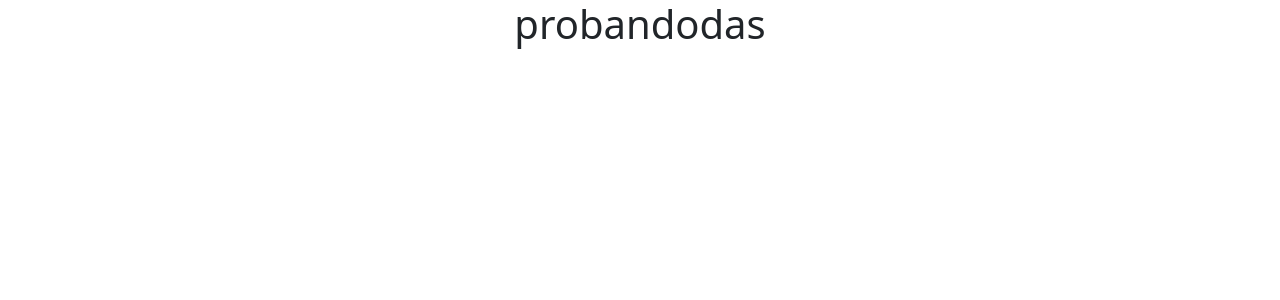
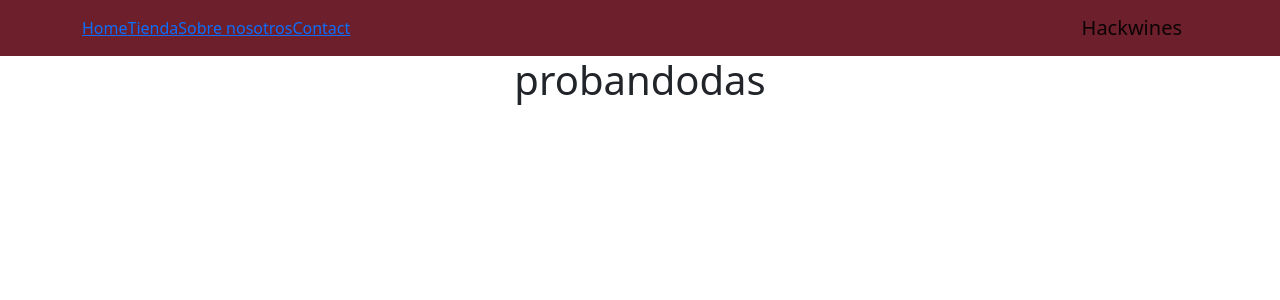
Before and after one commit to SantiTorija/ecommerce_front_end, a React (Create React App) app: page / in a window 1280 px wide. Shown: the top 300 px of the page. Built offline with nearby package versions, Linux system fonts and the light colour scheme.

Commit message:
routes colocado

```diff
--- a/package.json
+++ b/package.json
@@ -11,6 +11,7 @@
     "react-bootstrap": "^2.5.0",
     "react-dom": "^18.2.0",
     "react-player": "^2.10.1",
+    "react-router-dom": "^6.3.0",
     "react-scripts": "5.0.1",
     "web-vitals": "^2.1.4"
   },
--- a/src/App.js
+++ b/src/App.js
@@ -1,11 +1,14 @@
 import "./App.css";
 import { Home } from "./pages/Home";
 import "bootstrap/dist/css/bootstrap.min.css";
+import { Routes, Route } from "react-router-dom";
 
 function App() {
   return (
     <div className="App">
-      <Home />
+      <Routes>
+        <Route path="/" element={<Home />} />
+      </Routes>
     </div>
   );
 }
--- a/src/components/HeroVideo.jsx
+++ b/src/components/HeroVideo.jsx
@@ -1,10 +1,12 @@
 import "../styles/home.css";
 import ReactPlayer from "react-player";
 
-export const HeroVideo = () => {
-	return (
-		<>
-			<h1>probandodas</h1>
-		</>
-	);
-};
+function HeroVideo() {
+  return (
+    <>
+      <h1>probandodas</h1>
+    </>
+  );
+}
+
+export default HeroVideo;
--- a/src/components/Navbar.jsx
+++ b/src/components/Navbar.jsx
@@ -2,18 +2,19 @@ import Container from "react-bootstrap/Container";
 import Nav from "react-bootstrap/Nav";
 import Navbar from "react-bootstrap/Navbar";
 import "../styles/navbar.css";
+import { Link } from "react-router-dom";
 
-function BasicExample() {
+function NavBar() {
   return (
     <Navbar className="navbar" expand="lg">
-      <Container>
+      <Container className="navbar-container">
         <Navbar.Toggle aria-controls="basic-navbar-nav" />
         <Navbar.Collapse id="basic-navbar-nav">
           <Nav className="me-auto">
-            <Nav.Link href="#home">Home</Nav.Link>
-            <Nav.Link href="#link">Tienda</Nav.Link>
-            <Nav.Link href="#link">Sobre nosotros</Nav.Link>
-            <Nav.Link href="#link">Contact</Nav.Link>
+            <Link to={"/"}>Home</Link>
+            <Link to={""}>Tienda</Link>
+            <Link to={""}>Sobre nosotros</Link>
+            <Link to={""}>Contact</Link>
           </Nav>
         </Navbar.Collapse>
         <Navbar.Brand href="#home">Hackwines</Navbar.Brand>
@@ -22,4 +23,4 @@ function BasicExample() {
   );
 }
 
-export default BasicExample;
+export default NavBar;
--- a/src/index.js
+++ b/src/index.js
@@ -1,13 +1,16 @@
-import React from 'react';
-import ReactDOM from 'react-dom/client';
-import './index.css';
-import App from './App';
-import reportWebVitals from './reportWebVitals';
+import React from "react";
+import ReactDOM from "react-dom/client";
+import "./index.css";
+import App from "./App";
+import reportWebVitals from "./reportWebVitals";
+import { BrowserRouter } from "react-router-dom";
 
-const root = ReactDOM.createRoot(document.getElementById('root'));
+const root = ReactDOM.createRoot(document.getElementById("root"));
 root.render(
   <React.StrictMode>
-    <App />
+    <BrowserRouter>
+      <App />
+    </BrowserRouter>
   </React.StrictMode>
 );
 
--- a/src/pages/home.jsx
+++ b/src/pages/home.jsx
@@ -1,10 +1,12 @@
 import "../styles/home.css";
-import { HeroVideo } from "../components/HeroVideo";
+import HeroVideo from "../components/HeroVideo";
+import NavBar from "../components/Navbar";
 
 export const Home = () => {
-	return (
-		<>
-			<HeroVideo />
-		</>
-	);
+  return (
+    <>
+      <NavBar />
+      <HeroVideo />
+    </>
+  );
 };
--- a/src/styles/navbar.css
+++ b/src/styles/navbar.css
@@ -1,3 +1,7 @@
 .navbar{
     background-color: rgb(109,31,43);
 }
+
+.navbar-container{
+    color: white;
+}
```
Also changed, not shown: 1 other file (tests, documents, lock files or other folders).
